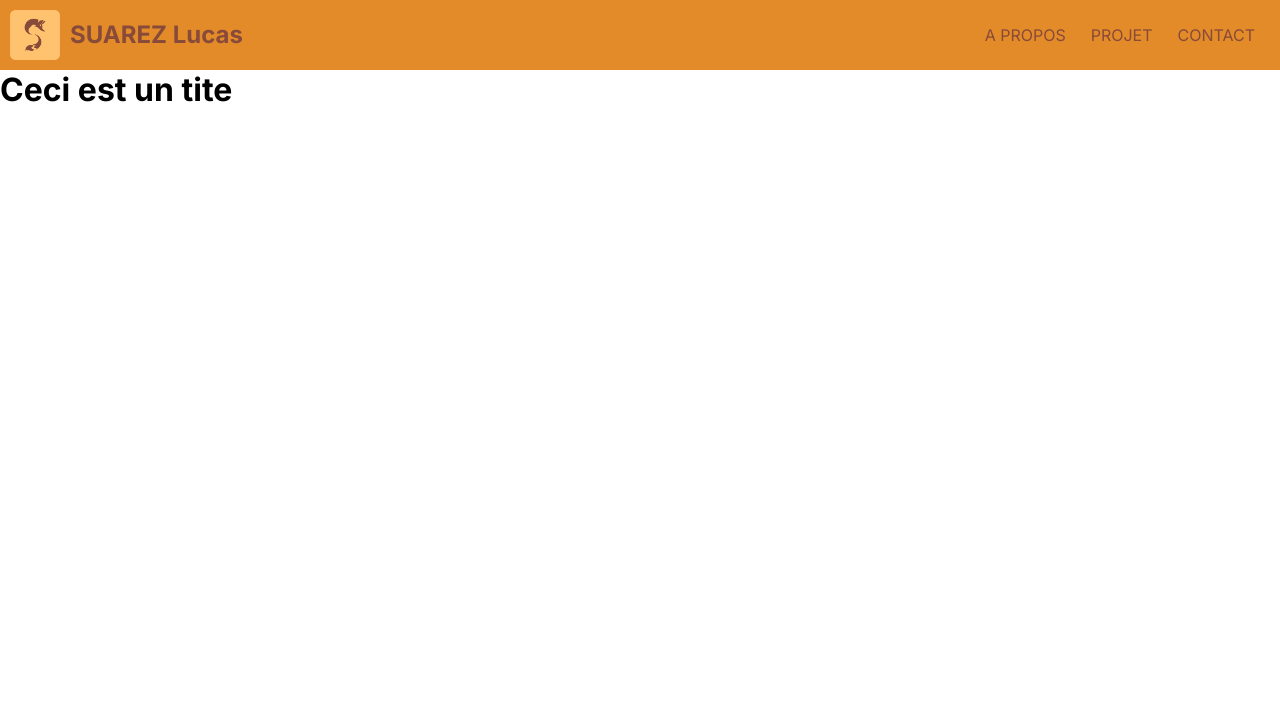
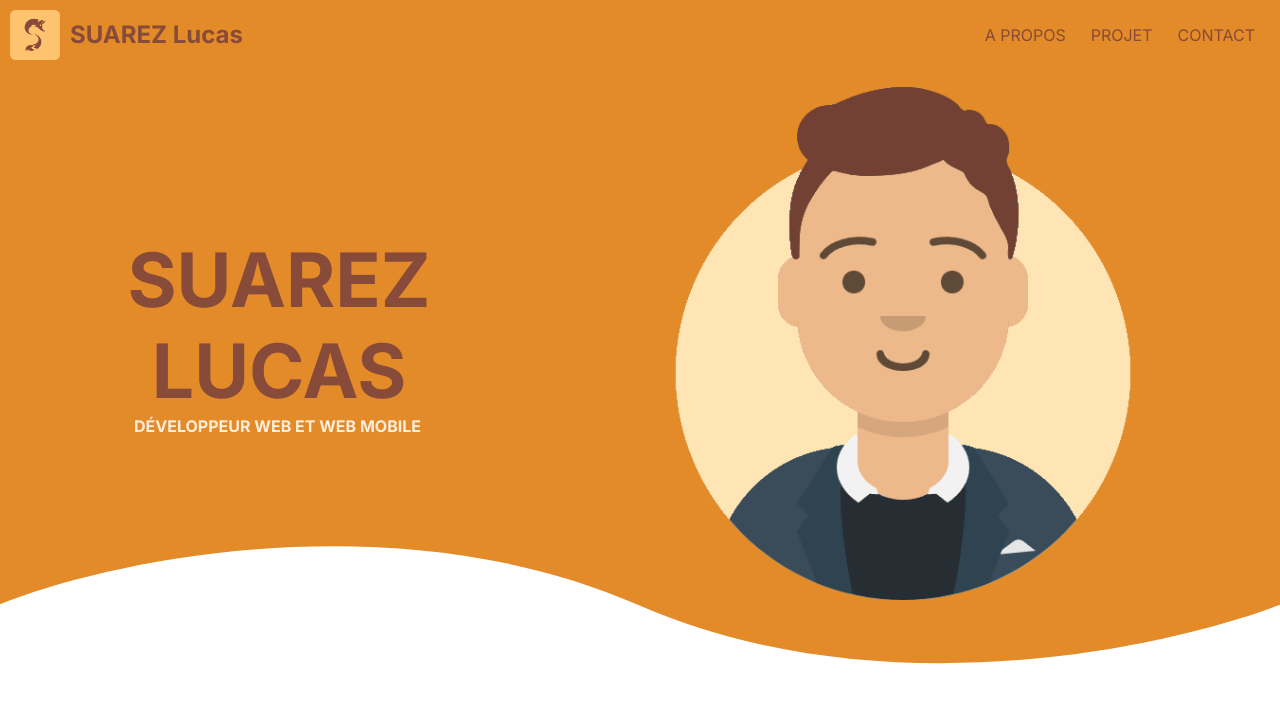
Before and after one commit to Lucas-Srz/Portfolio_2025, a PHP site: page / in a window 1280 px wide. Shown: the top 703 px of the page. Run offline with PHP 8.4, Linux system fonts and the light colour scheme; some web fonts are replaced.

Commit message:
PF25 | Accueil

```diff
--- a/index.php
+++ b/index.php
@@ -16,7 +16,18 @@
 
     <!-- Main -->
     <main>
-        <h1>Ceci est un tite</h1>
+        <!-- Accueil -->
+        <section id="acc">
+            <div id="contenu">
+                <div>
+                    <h1>Développeur web et web mobile</h1>
+                    <h2 class="off">SUAREZ Lucas</h2>
+                </div>
+                <img src="media/img/avatars.png" alt="Image de mon avatars me representant" class="off">
+            </div>
+            <span id="fondSupplementaire"></span>
+            <img src="media/img/vague.svg" alt="Image en forme de vague pour faire la liaison entre la barre de navigation et la suite du site" class="vague">
+        </section>
     </main>
     <footer></footer>
 </body>
--- a/style/main.css
+++ b/style/main.css
@@ -37,8 +37,36 @@ transform: scaleX(1);
 }
 
 
+/* ********************** CSS MOBILE FISRT ********************** */
+/* Vague */
+.vague{
+    width: 100%;
+    position: absolute;
+    /* left: 0; */
+    /* bottom: 5vh; */
+    /* display: block; */
+}
 
-/* ********************** CSS MOBILE FISRT ********************** */
+#acc{
+    position: relative;
+    text-transform: uppercase;
+
+    #contenu{
+        z-index: 1;
+        position: absolute;
+    }
+
+    h1{
+        color: var(--color-cream);
+        margin-left: 10px;
+        font-size: medium;
+    }
+
+    h2{text-justify: auto;}
+
+    .off{display: none;}
+}
+
 
 /* *************** CSS POUR Tablette / Ordinateur *************** */
 /* XXX plus grand ou égale à XXXpx */
@@ -49,10 +77,65 @@ transform: scaleX(1);
 
 /* LapTop (NoteBock) ≥ 769px */
 @media screen and (min-width: 769px) {
+    #acc{
+        display: flex;
+        place-content: center;
 
+        .vague{top: 200px;}
+        .off{display: flex;}
+
+        #contenu{
+            display: flex;
+            flex-direction: row;
+            gap:50px;
+
+            div{
+                display: flex;
+                place-content: center;
+                align-items: center;
+                flex-direction: column-reverse;
+                h1{margin-left: 0;}
+
+                h2{
+                    color: var(--color-brown);
+                    font-size: 75px;
+                    width: 300px;
+                    text-align: center;
+                }
+            }
+
+            img{width: 255px;}
+        }
+
+        #fondSupplementaire{
+            background-color: var(--color-orange);
+            width: 100%;
+            height: 200px;
+            position: relative;
+            top: 0;
+            left: 0;
+        }
+    }
 }
 
 /* Desktop ≥ 1025px */
 @media screen and (min-width: 1025px) {
+    #acc{
+        display: flex;
+        place-content: center;
 
+        .vague{top: 350px;}
+
+        .off{display: flex;}
+
+        #contenu{
+            gap:225px;
+
+            img{width: 500px;}
+        }
+
+        #fondSupplementaire{
+            height: 350px;
+        }
+    }
 }
--- a/style/navBar.css
+++ b/style/navBar.css
@@ -2,7 +2,7 @@
 
 /* - - - - - NAV - - - - - */
 nav{
-    z-index: 1;
+    z-index: 6;
     position: relative;
     background-color: var(--color-orange);
     display: flex;
```
Also changed, not shown: media/img/avatars.png (added), media/img/vague.svg (added).
